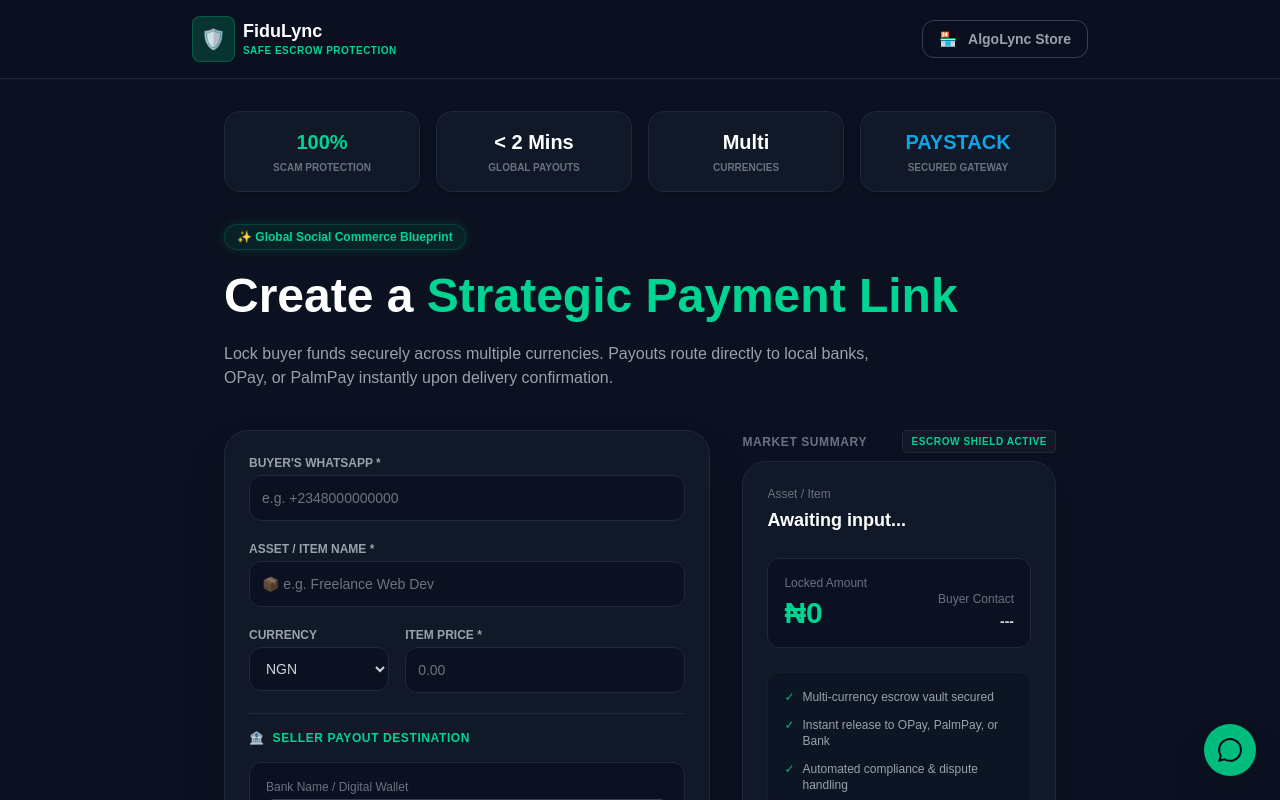
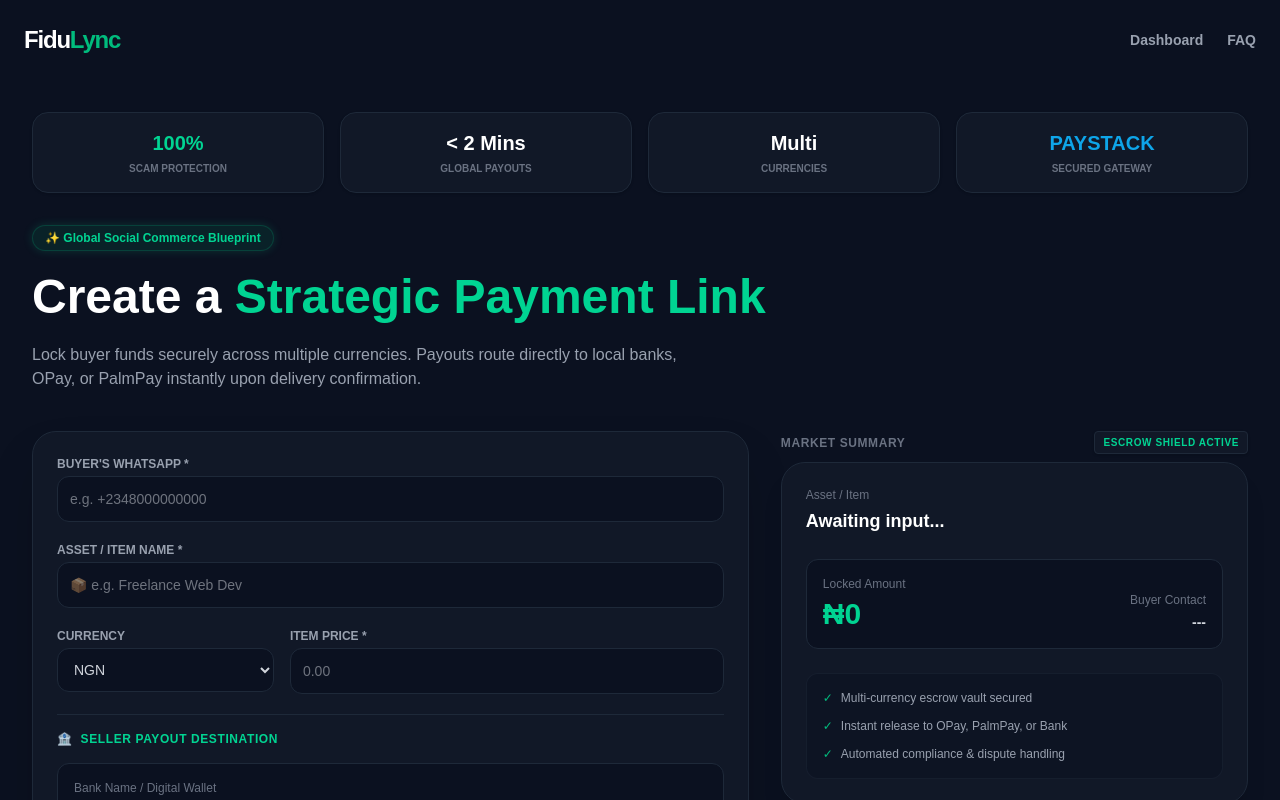
Before and after one commit to ricorapier1-cloud/FiduLync, a Next.js app: page / in a window 1280 px wide. Shown: the top 800 px of the page. Built offline with nearby package versions, Linux system fonts and the light colour scheme.

Commit message:
fix: resolve build crash by connecting page entry points and layout

```diff
--- a/app/components/EscrowForm.tsx
+++ b/app/components/EscrowForm.tsx
@@ -1,5 +1,5 @@
 'use client'
-import { useState, useEffect } from 'react'
+import React, { useState, useEffect } from 'react'
 import { useRouter } from 'next/navigation'
 import toast from 'react-hot-toast'
 
@@ -116,7 +116,7 @@
   return (
     <form onSubmit={handleCreateLink} className="space-y-5">
       <div>
-        <label className="block text-xs text-gray-400 mb-1 font-bold">BUYER'S WHATSAPP *</label>
+        <label className="block text-xs text-gray-400 mb-1 font-bold">BUYER&apos;S WHATSAPP *</label>
         <input required type="tel" value={buyerPhone} onChange={e => setBuyerPhone(e.target.value)} className="w-full bg-[#0B1120] border border-gray-800 rounded-xl p-3 text-sm focus:border-emerald-500 outline-none transition" placeholder="e.g. +2348000000000" />
       </div>
 
--- a/app/layout.tsx
+++ b/app/layout.tsx
@@ -1,52 +1,23 @@
 import './globals.css'
-import type { Metadata, Viewport } from 'next'
-import WhatsAppButton from '@/components/WhatsAppButton'
-import PwaRegister from '@/components/PwaRegister'
+import { Toaster } from 'react-hot-toast'
 
-export const viewport: Viewport = {
-  themeColor: '#10b981',
-  width: 'device-width',
-  initialScale: 1,
-  maximumScale: 1,
-}
-
-export const metadata: Metadata = {
-  metadataBase: new URL('https://dulync.vercel.app'),
-  title: 'FiduLync | SafeLync Escrow & AlgoLync',
-  description: 'P2P Escrow protection for social commerce and quantitative MQL5 trading tools.',
-  manifest: '/manifest.webmanifest',
-  appleWebApp: {
-    capable: true,
-    statusBarStyle: 'black-translucent',
-    title: 'FiduLync',
-  },
-  openGraph: {
-    title: 'FiduLync SafeLync Escrow',
-    description: 'Lock payment safely until delivery is confirmed.',
-    url: 'https://dulync.vercel.app',
-    siteName: 'FiduLync',
-    locale: 'en_US',
-    type: 'website',
-  },
+export const metadata = {
+  title: 'FiduLync - Trust Locked Into Every Link',
+  description: 'Strategic market escrow and multi-currency secure payouts.',
 }
 
 export default function RootLayout({ children }: { children: React.ReactNode }) {
   return (
-    <html lang="en" dir="ltr">
-      <head>
-        <meta name="application-name" content="FiduLync" />
-        <meta name="apple-mobile-web-app-capable" content="yes" />
-        <meta name="apple-mobile-web-app-status-bar-style" content="default" />
-        <meta name="apple-mobile-web-app-title" content="FiduLync" />
-        <meta name="format-detection" content="telephone=no" />
-        <meta name="mobile-web-app-capable" content="yes" />
-        <meta name="msapplication-TileColor" content="#020617" />
-        <meta name="msapplication-tap-highlight" content="no" />
-      </head>
-      <body className="bg-slate-950 text-slate-100 antialiased">
-        <PwaRegister />
+    <html lang="en">
+      <body className="bg-[#0B1120] text-white antialiased selection:bg-emerald-500/30">
         {children}
-        <WhatsAppButton phoneNumber="2348037212445" />
+        <Toaster
+          position="bottom-center"
+          toastOptions={{
+            style: { background: '#111827', color: '#fff', border: '1px solid #1f2937' },
+            success: { iconTheme: { primary: '#10b981', secondary: '#111827' } }
+          }}
+        />
       </body>
     </html>
   )
--- a/app/page.tsx
+++ b/app/page.tsx
@@ -1,44 +1,21 @@
-'use client'
-import { useState } from 'react'
 import EscrowGenerator from './components/EscrowGenerator'
-import AlgoLyncStore from './components/AlgoLyncStore'
+import Link from 'next/link'
 
-export default function UnifiedApp() {
-  const [activeTab, setActiveTab] = useState<'escrow' | 'algolync'>('escrow')
-
+export default function Home() {
   return (
-    <div className="min-h-screen bg-[#0B1120] text-gray-300 font-sans selection:bg-emerald-500/30">
-      <div className="sticky top-0 z-50 bg-[#0B1120]/90 backdrop-blur-md border-b border-gray-800 p-4">
-        <div className="max-w-4xl mx-auto flex items-center justify-between">
-          <div
-            onClick={() => setActiveTab('escrow')}
-            className={`cursor-pointer flex items-center space-x-2 transition ${activeTab === 'escrow' ? 'opacity-100' : 'opacity-50 hover:opacity-100'}`}
-          >
-            <div className="bg-emerald-500/20 p-2 rounded-lg border border-emerald-500/30">
-              <span className="text-xl">🛡️</span>
-            </div>
-            <div>
-              <h2 className="text-white font-black leading-tight text-lg">FiduLync</h2>
-              <p className="text-[10px] text-emerald-400 font-bold uppercase tracking-wider">Safe Escrow Protection</p>
-            </div>
-          </div>
-
-          <button
-            onClick={() => setActiveTab('algolync')}
-            className={`px-4 py-2 rounded-xl text-sm font-bold border transition ${
-              activeTab === 'algolync'
-                ? 'bg-[#111827] border-emerald-500 text-emerald-400 shadow-[0_0_15px_rgba(16,185,129,0.2)]'
-                : 'bg-transparent border-gray-700 text-gray-400 hover:border-gray-500'
-            }`}
-          >
-            <span className="mr-2">🏪</span> AlgoLync Store
-          </button>
+    <main className="min-h-screen bg-[#0B1120] text-gray-300">
+      <nav className="p-6 flex justify-between items-center max-w-7xl mx-auto">
+        <div className="text-2xl font-black text-white tracking-tighter">
+          Fidu<span className="text-emerald-500">Lync</span>
         </div>
+        <div className="space-x-6 text-sm font-bold">
+          <Link href="/dashboard" className="text-gray-400 hover:text-white transition">Dashboard</Link>
+          <Link href="/faq" className="text-gray-400 hover:text-white transition">FAQ</Link>
+        </div>
+      </nav>
+      <div className="max-w-7xl mx-auto p-4 sm:p-8 pt-10">
+        <EscrowGenerator />
       </div>
-
-      <div className="max-w-4xl mx-auto p-4 sm:p-8 pt-8">
-        {activeTab === 'escrow' ? <EscrowGenerator /> : <AlgoLyncStore />}
-      </div>
-    </div>
+    </main>
   )
 }
```
